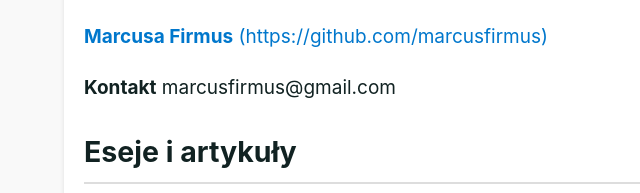
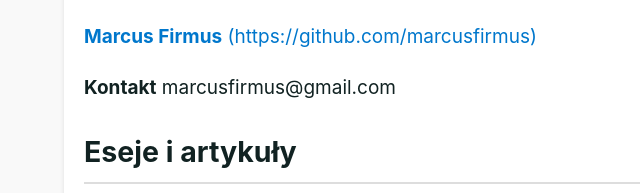
Before and after one commit to marcusfirmus/marcusfirmus.github.io, a plain HTML site: page index.html in a window 1280 px wide. Shown: the part 413-606 px from the top of the page, 0-640 px from the left. Drawn offline with Linux system fonts and the light colour scheme.

Commit message:
Literówka

```diff
--- a/index.html
+++ b/index.html
@@ -25,7 +25,7 @@
   <article>
     <p><strong><em>Wyściółka szuflady biurka programisty</em></strong> to miejsce na prywatne eksperymenty, artykuły i eseje. Dotyczą programowania, języków (<a href="mediolan/mediolan.html"><strong>Mediolan</strong></a>), kompilatorów, obliczeń, ale także rynku walut (<a href="fx/fx.html"><strong>Forex</strong></a>) i narzędzi do tworzenia muzyki (<a href="akolada/akolada.html"><strong>Akolada</strong></a>). Pojawią się tu na pewno i inne tematy.</p>
     <h2 id="autor">Autor</h2>
-    <p><a href="https://github.com/marcusfirmus"><strong>Marcusa Firmus</strong> (https://github.com/marcusfirmus)</a></p>
+    <p><a href="https://github.com/marcusfirmus"><strong>Marcus Firmus</strong> (https://github.com/marcusfirmus)</a></p>
     <p><strong>Kontakt</strong> marcusfirmus@gmail.com</p>
     <h2 id="eseje-i-artykuły">Eseje i artykuły</h2>
     <ul>
```
